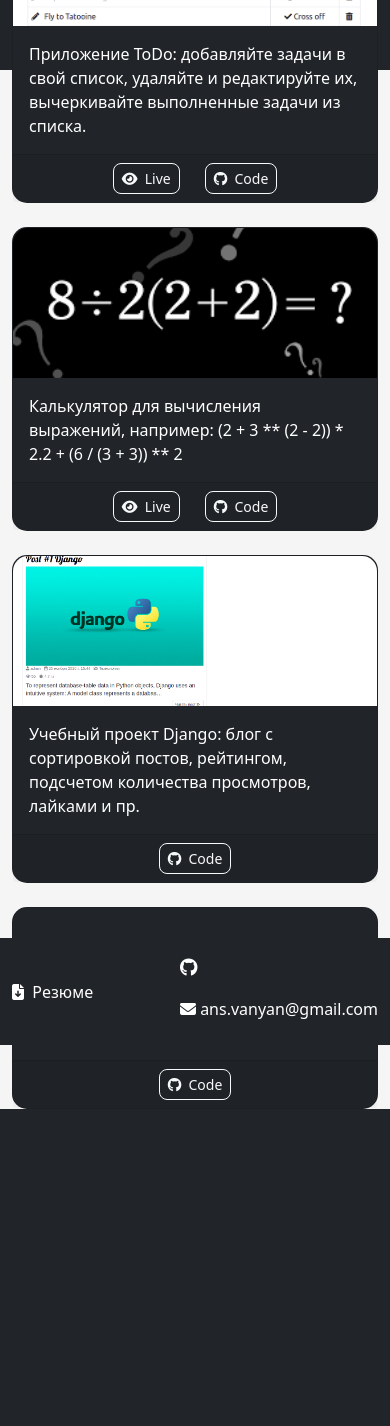
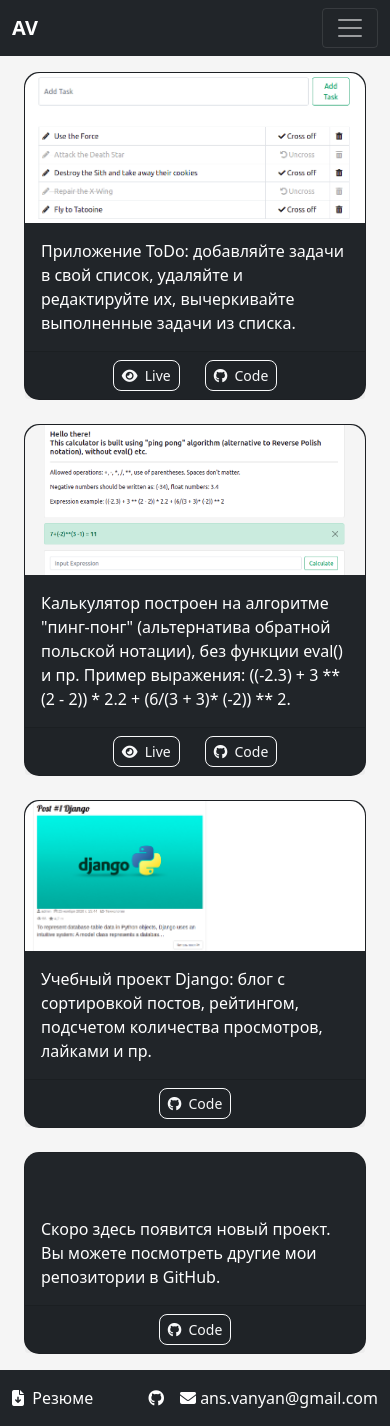
Before and after one commit to anvandev/portfolio, a Django app: page /portfolio/ in a window 390 px wide. Before the commit the page ends 1109 px from the top, so only its background shows below. Run offline with Django 3.2, Linux system fonts and the light colour scheme; some libraries are stand-ins or nearby versions.

Commit message:
updated frontend, made it responsive, added css and content

```diff
--- a/config/settings.py
+++ b/config/settings.py
@@ -127,7 +127,6 @@ SECURE_HSTS_PRELOAD = True
 # https://docs.djangoproject.com/en/3.1/howto/static-files/
 
 STATIC_URL = '/static/'
-STATICFILES_DIRS = [os.path.join(BASE_DIR, "static/"), ]
-if not DEBUG:
-    STATIC_ROOT = os.path.join(BASE_DIR, 'staticfiles')
+STATICFILES_DIRS = [os.path.join(BASE_DIR, "static/")]
+STATIC_ROOT = os.path.join(BASE_DIR, 'staticfiles')
 STATICFILES_STORAGE = 'whitenoise.storage.CompressedManifestStaticFilesStorage'
--- a/portfolio/templates/portfolio/base.html
+++ b/portfolio/templates/portfolio/base.html
@@ -1,5 +1,6 @@
 <!doctype html>
-<html lang="en" class="h-100">
+{% load static %}
+<html lang="en">
 <head>
   <!-- Required meta tags -->
   <meta charset="utf-8">
@@ -12,16 +13,22 @@
   <!-- Font Awesome-->
   <script src="https://kit.fontawesome.com/94d106b433.js" crossorigin="anonymous"></script>
 
+  <!-- CSS -->
+  <link href="{% static 'css/main.css' %}" rel="stylesheet">
+
   <link rel="shortcut icon" type="image/x-icon" href="/static/img/favicon.ico">
   <title>Anastasia Vanyan Portfolio</title>
 </head>
-<body class="h-100" style="background-color: #F5F5F5">
-    <div class="d-flex flex-column vh-100">
-        <nav class="navbar navbar-expand-lg navbar-dark bg-dark" style="height: 70px">
+<body class="d-flex flex-column min-vh-100" style="background-color: #F5F5F5">
+  <nav class="navbar sticky-top navbar-expand-lg navbar-dark bg-dark">
     <div class="container-fluid">
       <a class="navbar-brand" href="{% url 'home' %}"><strong>AV</strong></a>
-                <div class="d-flex">
-                    <ul class="navbar-nav me-auto mb-2 mb-lg-0">
+      <button class="navbar-toggler" type="button" data-bs-toggle="collapse" data-bs-target="#navbarSupportedContent"
+              aria-controls="navbarSupportedContent" aria-expanded="false"
+              aria-label="Toggle navigation"><span class="navbar-toggler-icon"></span>
+      </button>
+      <div class="collapse navbar-collapse justify-content-end" id="navbarSupportedContent" style="font-size: 18px">
+        <ul class="navbar-nav">
           <li class="nav-item">
               <a class="nav-link active" aria-current="page" href="{% url 'home' %}">Обо мне</a>
           </li>
@@ -36,34 +43,31 @@
     </div>
   </nav>
 
-        <div class="d-flex align-items-center flex-grow-1 align-self-center vh-100">
+  <div class="wrapper flex-grow-1">
+    <div class="container-fluid" style="margin: 1rem auto 1rem auto">
       {% block content %}
       {% endblock %}
     </div>
-        <br>
+  </div>
 
-        <nav class="navbar sticky-bottom navbar-expand-lg navbar-dark bg-dark">
+  <nav class="navbar navbar-expand-lg navbar-dark bg-dark">
     <div class="container-fluid">
       <div class="navbar-nav">
         <a class="nav-link active" aria-current="page" href="#">
           <i class="fas fa-file-download"></i>&nbsp Резюме
         </a>
       </div>
-                <div class="d-flex">
-                    <ul class="navbar-nav me-auto mb-2 mb-lg-0">
-                        <li class="nav-item" style="font-size: 18px">
+      <div class="navbar-nav justify-content-end flex-row">
+        <div style="margin-right: 1rem">
           <a class="nav-link active" aria-current="page" href="https://github.com/anvandev">
-                                <i class="fab fa-github"></i>
-                            </a>
-                        </li>
-                        <li class="nav-item">
-                            <span class="nav-link active"><i class="fas fa-envelope"></i> ans.vanyan@gmail.com </span>
-                        </li>
-                    </ul>
+              <i class="fab fa-github"></i></a>
+        </div>
+        <div class="nav-link active">
+          <i class="fas fa-envelope"></i> ans.vanyan@gmail.com
+        </div>
       </div>
     </div>
   </nav>
-    </div>
 
   <!-- Optional JavaScript; Option 2: Separate Popper and Bootstrap JS -->
   <script src="https://cdn.jsdelivr.net/npm/@popperjs/core@2.6.0/dist/umd/popper.min.js"
--- a/portfolio/templates/portfolio/portfolio.html
+++ b/portfolio/templates/portfolio/portfolio.html
@@ -1,15 +1,11 @@
 {% extends 'base.html' %}
 {% load static %}
-
 {% block content %}
-
   <div class="container">
     <div class="row row-cols-1 row-cols-sm-3 g-4">
       <div class="col-sm">
-            <div class="card h-100 text-white bg-dark" style="border-radius: 15px;">
-                <img src="{% static 'img/todo.png' %}" class="card-img-top image-responsive"
-                     style="object-fit: cover; height: 15vw; width: 100%; max-height: 180px; min-height: 150px;
-                 border-top-left-radius: 15px; border-top-right-radius: 15px;">
+        <div class="card h-100 text-white bg-dark" style="border-radius: 15px">
+          <img src="{% static 'img/todo.png' %}" class="card-img-top image-responsive">
           <div class="card-body">
             <p class="card-text">
                 Приложение ToDo: добавляйте задачи в свой список, удаляйте и редактируйте их,
@@ -26,27 +22,23 @@
       </div>
       <div class="col-sm">
         <div class="card h-100 text-white bg-dark" style="border-radius: 15px;">
-                <img src="{% static 'img/math.png' %}" class="card-img-top image-responsive"
-                     style="object-fit: cover; height: 15vw; width: 100%; max-height: 180px; min-height: 150px;
-                     border-top-left-radius: 15px; border-top-right-radius: 15px;">
+          <img src="{% static 'img/calculator.png' %}" class="card-img-top image-responsive">
           <div class="card-body">
-                    <p class="card-text">Калькулятор для вычисления выражений,
-                        например: (2 + 3 ** (2 - 2)) * 2.2 + (6 / (3 + 3)) ** 2
+            <p class="card-text">Калькулятор построен на алгоритме "пинг-понг" (альтернатива обратной польской
+                нотации), без функции eval() и пр. Пример выражения: ((-2.3) + 3 ** (2 - 2)) * 2.2 + (6/(3 + 3)* (-2)) ** 2.
             </p>
           </div>
           <div class="card-footer text-center">
-                    <a href="#" class="btn btn-outline-light btn-sm" style="border-radius: 8px;">
+            <a href="https://calculator-mo.herokuapp.com/" class="btn btn-outline-light btn-sm" style="border-radius: 8px;">
                 <i class="fas fa-eye"></i>&nbsp Live</a>&nbsp &nbsp &nbsp
-                    <a href="#" class="btn btn-outline-light btn-sm" style="border-radius: 8px;">
+            <a href="https://github.com/anvandev/Calculator" class="btn btn-outline-light btn-sm" style="border-radius: 8px;">
                 <i class="fab fa-github"></i>&nbsp Code</a>
           </div>
         </div>
       </div>
       <div class="col-sm">
         <div class="card h-100 text-white bg-dark" style="border-radius: 15px;">
-                <img src="{% static 'img/blog.png' %}" class="card-img-top image-responsive"
-                     style="object-fit: cover; height: 15vw; width: 100%;max-height: 180px;min-height: 150px;
-                     border-top-left-radius: 15px; border-top-right-radius: 15px;">
+          <img src="{% static 'img/blog.png' %}" class="card-img-top image-responsive">
           <div class="card-body">
             <p class="card-text">
                 Учебный проект Django: блог с сортировкой постов, рейтингом,
@@ -63,7 +55,7 @@
         <div class="card h-100 text-white bg-dark" style="border-radius: 15px;">
           <div class="card-body">
             <p class="card-text">&nbsp<br>&nbsp<br>Скоро здесь появится новый проект.<br>
-                        Вы може посмотреть другие мои репозитории в GitHub.
+                Вы можете посмотреть другие мои репозитории в GitHub.
             </p>
           </div>
           <div class="card-footer text-center">
@@ -74,5 +66,4 @@
       </div>
     </div>
   </div>
-
 {% endblock %}
--- a/portfolio/views.py
+++ b/portfolio/views.py
@@ -1,9 +1,9 @@
-from django.shortcuts import render
+from django.shortcuts import render, get_object_or_404
 from . models import Info
 
 
 def home(request):
-    about_me = Info.objects.get(id=1)
+    about_me = get_object_or_404(Info, id=1)
     return render(request, 'portfolio/home.html', {'about_me': about_me})
 
 
--- /dev/null
+++ b/static/css/main.css
@@ -0,0 +1,14 @@
+.card-img-top {
+    object-fit: cover;
+    height: 15vw;
+    width: 100%;
+    max-height: 180px;
+    min-height: 150px;
+    border-top-left-radius: 15px;
+    border-top-right-radius: 15px;
+}
+
+.wrapper {
+    align-items: center;
+    display: flex;
+}
```
Also changed, not shown: portfolio/templates/portfolio/home.html (+7 -6 lines), portfolio/templates/portfolio/resume.html (+13 -11 lines), README.md, static/img/calculator.png (added), static/img/math.png (deleted), 1 other file. Lines whose indentation alone changed are shown as unchanged.
